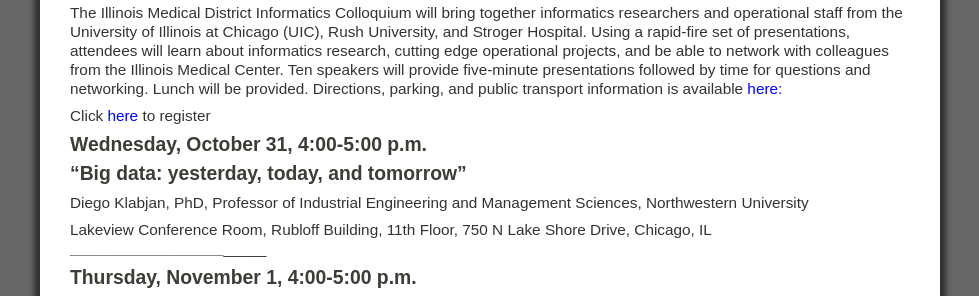
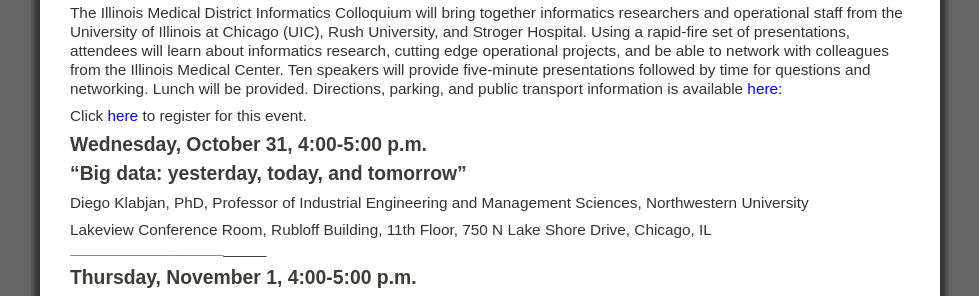
Before and after one commit to NUBIC/ciw, a Jekyll site: the page built from events.markdown, in a window 1280 px wide. Shown: the part 1261-1557 px from the top of the page, without its empty margins (150-1129 px from the left). Built offline with Jekyll 4.4.1, drawn with Linux system fonts in a browser that asks for light colours; Markdown is read by kramdown in place of the engine named in the settings; comment, search, counter and statistics services are not loaded.

Commit message:
Update events.markdown
Added period after register for this event.

```diff
--- a/events.markdown
+++ b/events.markdown
@@ -44,7 +44,8 @@ Searle Conference Center, Billings Room, Professional Bldg., 5th Floor, Rush Uni
 The Illinois Medical District Informatics Colloquium will bring together informatics researchers and operational staff from the University of Illinois at Chicago (UIC), Rush University, and Stroger Hospital.  Using a rapid-fire set of presentations, attendees will learn about informatics research, cutting edge operational projects, and be able to network with colleagues from the Illinois Medical Center.  Ten speakers will provide five-minute presentations followed by time for questions and networking. Lunch will be provided.
 Directions, parking, and public transport information is available [here:](http://www.rush.edu/rumc/page-1239655985905.html)
 
-Click [here](https://www.surveymonkey.com/s/IMDInformaticsRSVP) to register
+Click [here](https://www.surveymonkey.com/s/IMDInformaticsRSVP) to register for this event.
+
 
 
 ### Wednesday, October 31, 4:00-5:00 p.m.
```
